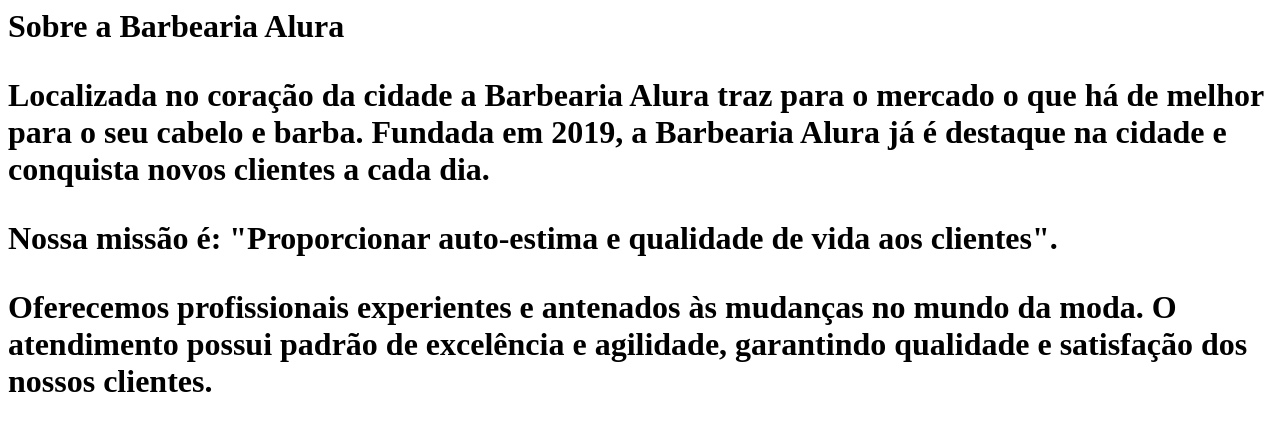
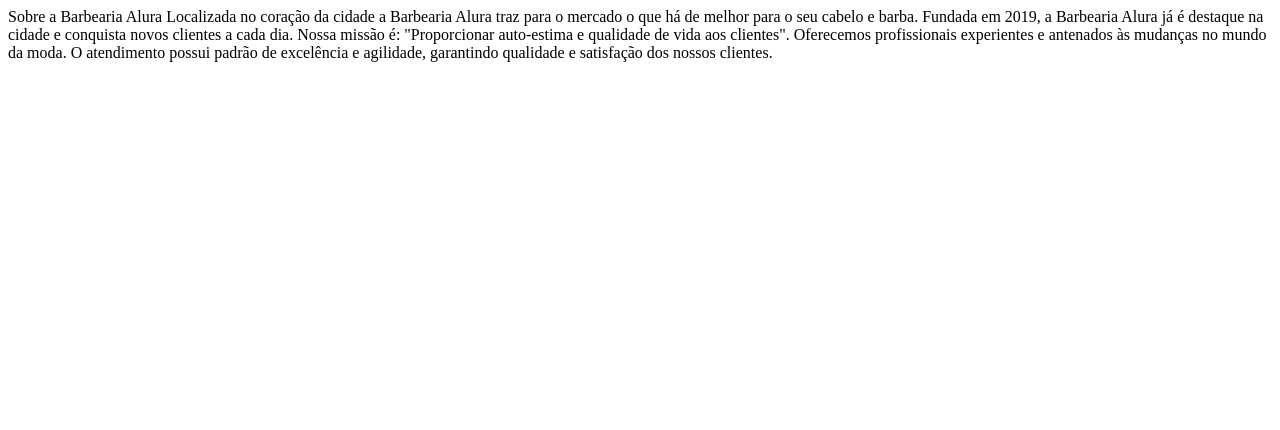
Before and after one commit to CKxit-08/barbearia-alura, a plain HTML site: page index.html in a window 1280 px wide. Drawn offline with Linux system fonts and the light colour scheme.

Commit message:
Add files via upload

```diff
--- a/index.html
+++ b/index.html
@@ -1,12 +1,9 @@
 <html>
-       <title>Barbearia Alura</title>
+    Sobre a Barbearia Alura
 
-       <h1>Sobre a Barbearia Alura<h1>
-       <p>Localizada no coração da cidade a Barbearia Alura traz para o mercado o que há de melhor para o seu cabelo e barba. Fundada em 2019, a Barbearia Alura já é destaque na cidade e conquista novos clientes a cada dia.<p>
+    Localizada no coração da cidade a Barbearia Alura traz para o mercado o que há de melhor para o seu cabelo e barba. Fundada em 2019, a Barbearia Alura já é destaque na cidade e conquista novos clientes a cada dia.
 
-       <p>Nossa missão é: "Proporcionar auto-estima e qualidade de vida aos clientes".<p>
+    Nossa missão é: "Proporcionar auto-estima e qualidade de vida aos clientes".
 
-       <p>Oferecemos profissionais experientes e antenados às mudanças no mundo da moda. O atendimento possui padrão de excelência e agilidade, garantindo qualidade e satisfação dos nossos clientes.<p>
-
-
+    Oferecemos profissionais experientes e antenados às mudanças no mundo da moda. O atendimento possui padrão de excelência e agilidade, garantindo qualidade e satisfação dos nossos clientes.
 </html>
```
